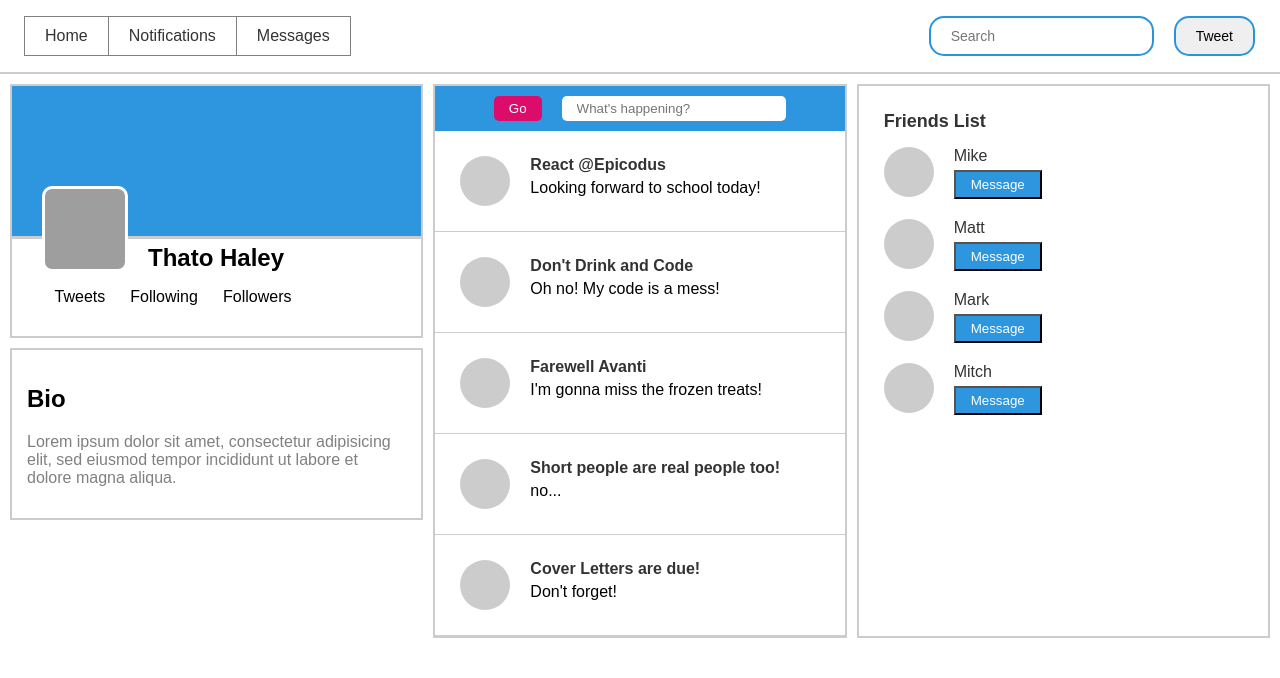
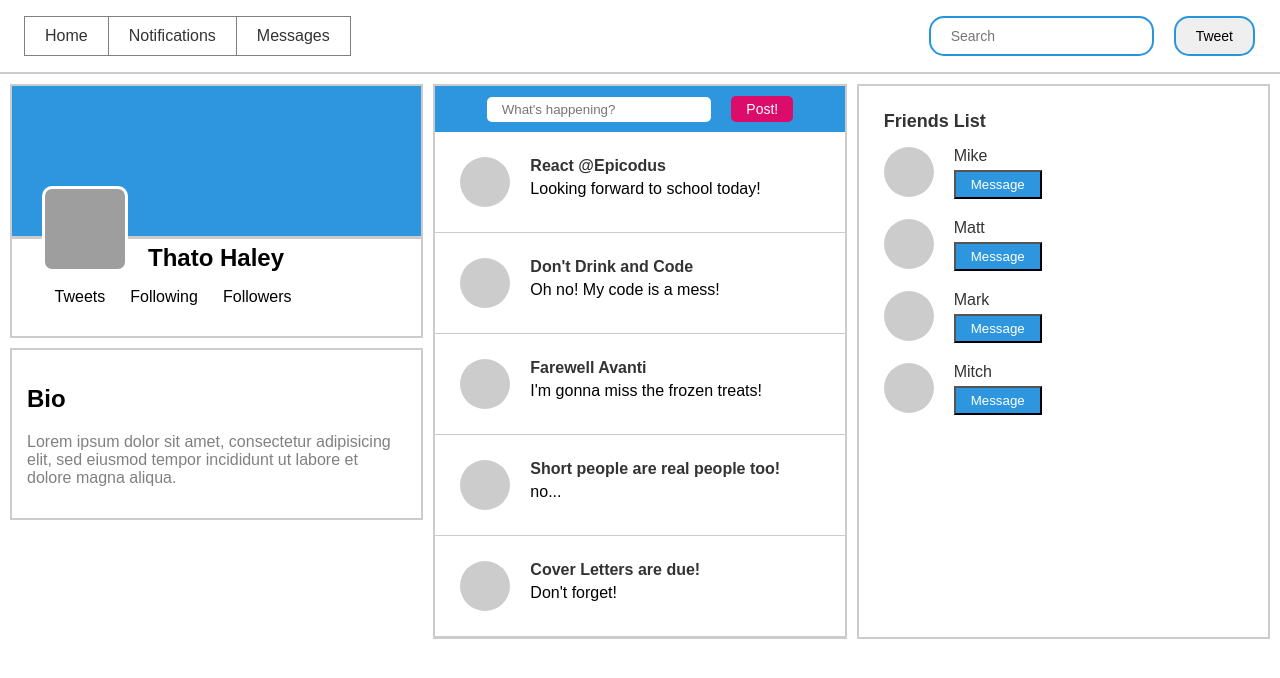
Before and after one commit to cbutton01/year-book, a React app: page / in a window 1280 px wide. Shown: the top 678 px of the page. Built offline with nearby package versions, Linux system fonts and the light colour scheme; grey boxes are pictures that could not be loaded.

Commit message:
Add Routes

```diff
--- a/package.json
+++ b/package.json
@@ -15,6 +15,7 @@
     "prop-types": "^15.5.10",
     "react": "^15.5.4",
     "react-dom": "^15.5.4",
+    "react-router-dom": "^4.0.0",
     "styled-jsx": "^2.2.7"
   },
   "devDependencies": {
--- a/src/components/App.jsx
+++ b/src/components/App.jsx
@@ -1,9 +1,11 @@
 import React from 'react';
+import { Switch, Route } from 'react-router-dom';
 import Navbar from './Navbar';
 import Profile from './Profile';
 import Bio from './Bio';
 import SocialFeed from './SocialFeed';
 import FriendsList from './FriendsList';
+import NewFeedPostForm from './NewFeedPostForm';
 
 function App(){
   const main = {
@@ -23,7 +25,10 @@ function App(){
           <Profile/>
           <Bio/>
         </div>
-        <SocialFeed/>
+        <Switch>
+          <Route exact path='/' component={SocialFeed} />
+          <Route path='/newfeedpost' component={NewFeedPostForm} />
+        </Switch>
         <FriendsList/>
       </div>
     </div>
--- a/src/components/FeedSearch.jsx
+++ b/src/components/FeedSearch.jsx
@@ -1,4 +1,6 @@
 import React from 'react';
+import { Link } from 'react-router-dom';
+
 
 function FeedSearch(){
   const feedSearch = {
@@ -14,8 +16,10 @@ function FeedSearch(){
     color: 'white',
     borderRadius: '5px',
     padding: '5px 15px',
-    marginRight: '20px',
-    border: 'none'
+    marginLeft: '20px',
+    border: 'none',
+    textDecoration: 'none',
+    fontSize: '14px'
   };
 
   const input = {
@@ -27,8 +31,8 @@ function FeedSearch(){
 
   return (
     <div style={feedSearch}>
-      <button style={button}>Go</button>
       <input style={input} placeholder="What's happening?"></input>
+      <Link to="/newfeedpost" style={button}>Post!</Link>
     </div>
   );
 }
--- a/src/components/Friend.jsx
+++ b/src/components/Friend.jsx
@@ -41,7 +41,7 @@ function Friend(props){
           background-color: red;
         }
       `}</style>
-      <div style={friendImg} className="img"></div>
+    <div style={friendImg} className="img">{props.img}</div>
       <div>
         <h3 style={h3}>{props.name}</h3>
         <button className="color-toggle" style={button}>Message</button>
@@ -51,7 +51,8 @@ function Friend(props){
 }
 
 Friend.propTypes = {
-  name: PropTypes.string
+  name: PropTypes.string,
+  img: PropTypes.url
 };
 
 export default Friend;
--- a/src/components/FriendsList.jsx
+++ b/src/components/FriendsList.jsx
@@ -3,16 +3,16 @@ import Friend from './Friend';
 
 let masterFriendsList = [
   {
-    name: 'Mike'
+    name: 'Mike',
   },
   {
-    name: 'Matt'
+    name: 'Matt',
   },
   {
-    name: 'Mark'
+    name: 'Mark',
   },
   {
-    name: 'Mitch'
+    name: 'Mitch',
   }
 ];
 
@@ -32,7 +32,9 @@ function FriendsList(){
     <div style={friendsList}>
       <h2 style={h2}>Friends List</h2>
       {masterFriendsList.map((friend, index) =>
-        <Friend name={friend.name}
+        <Friend
+          name={friend.name}
+          img={friend.img}
           key={index} />
       )}
     </div>
--- /dev/null
+++ b/src/components/NewFeedPostForm.jsx
@@ -0,0 +1,77 @@
+import React from 'react';
+import { Link } from 'react-router-dom';
+
+
+function NewFeedPostForm(){
+  const newFeedPost = {
+    backgroundColor: '#2d96de',
+    padding: '10px',
+    display: 'flex',
+    alignItems: 'center',
+    justifyContent: 'center'
+  };
+
+  const form = {
+    // display: 'flex',
+    // justifyContent: 'space-between',
+    height: '90%',
+    width: '90%',
+    borderRadius: '5px',
+    padding: '5px 15px',
+    border: 'none'
+  };
+
+  const post = {
+    backgroundColor: '#dc0d6a',
+    color: 'white',
+    borderRadius: '5px',
+    padding: '5px 15px',
+    border: 'none',
+    textDecoration: 'none',
+    fontSize: '14px',
+  };
+
+  const nevermind = {
+    backgroundColor: '#712dde',
+    color: 'white',
+    borderRadius: '5px',
+    padding: '5px 15px',
+    border: 'none',
+    textDecoration: 'none',
+    fontSize: '14px'
+  };
+
+  const input = {
+    height: '80%',
+    width: '90%',
+    borderRadius: '5px',
+    padding: '5px 15px',
+    border: 'none',
+    fontSize: '24px',
+    textAlign: 'center'
+  };
+
+  const buttons = {
+    display: 'flex',
+    justifyContent: 'space-between'
+  }
+
+  return (
+    <div style={newFeedPost}>
+      <form style={form}>
+        <div style={buttons}>
+          <button style={post} type='submit'>Post!</button>
+          <Link to="/" style={nevermind}>Nevermind!</Link>
+        </div>
+        <hr/>
+        <input
+          style={input}
+          type='text'
+          id='post'
+          placeholder='Educate the people!'/>
+      </form>
+    </div>
+  );
+}
+
+export default NewFeedPostForm;
--- a/src/components/Profile.jsx
+++ b/src/components/Profile.jsx
@@ -74,6 +74,11 @@ function Profile(){
           0% {
             transform: rotate(10deg);
           }
+
+          50%{
+            transform: scale(5);
+          }
+
           100% {
             transform: rotate(-10deg);
           }
--- a/src/components/SocialFeed.jsx
+++ b/src/components/SocialFeed.jsx
@@ -1,6 +1,7 @@
 import React from 'react';
 import FeedSearch from './FeedSearch';
 import FeedPost from './FeedPost';
+
 
 function SocialFeed(){
   const socialFeed = {
--- a/src/index.jsx
+++ b/src/index.jsx
@@ -1,12 +1,15 @@
 import React from 'react';
 import ReactDOM from 'react-dom';
+import { HashRouter } from 'react-router-dom';
 import App from './components/App';
 import { AppContainer } from 'react-hot-loader';
 
 const render = (Component) => {
   ReactDOM.render(
     <AppContainer>
-      <Component/>
+      <HashRouter>
+        <Component/>
+      </HashRouter>
     </AppContainer>,
     document.getElementById('react-app-root')
   );
```
Also changed, not shown: 1 other file (tests, documents, lock files or other folders).
